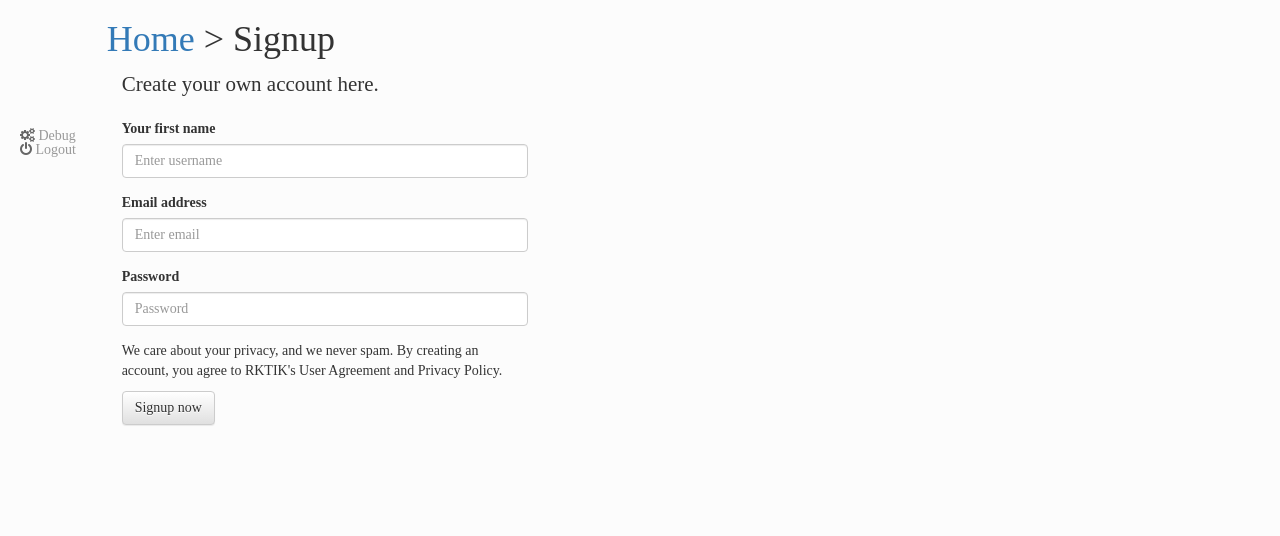
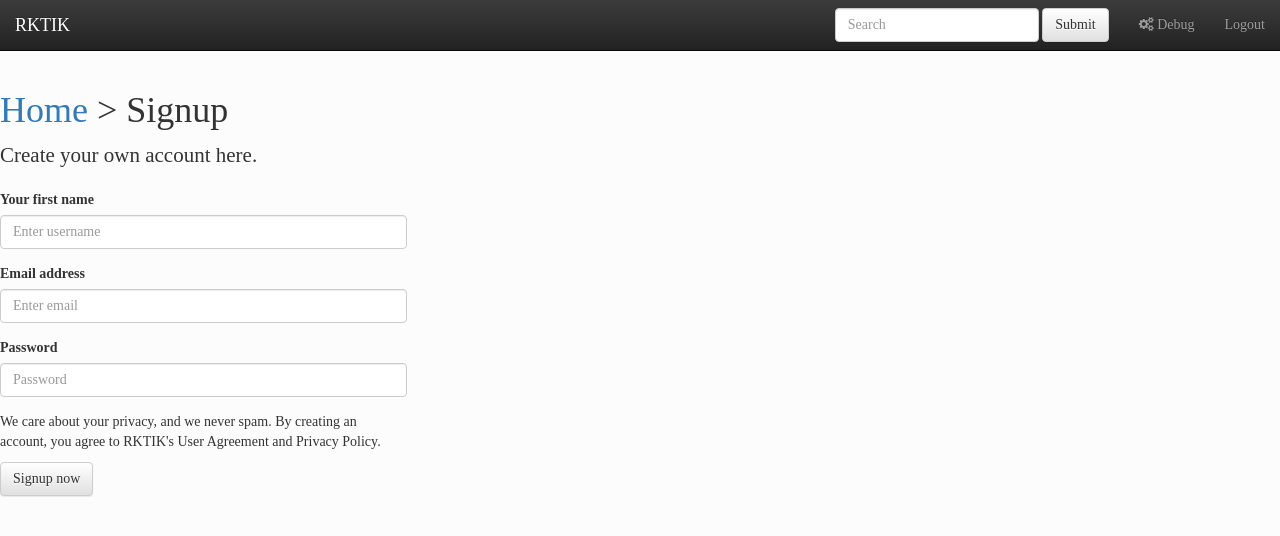
Before and after one commit to cafca/glia, a Python web app: template glia/templates/signup.html in a window 1280 px wide. Shown: the top 536 px of the page. Run offline with Jinja, Linux system fonts and the light colour scheme; the template is opened without the code that fills it, so the values that code supplies are empty; style sheets or scripts are compiled from the project's sources; some libraries are stand-ins or nearby versions.

Commit message:
Add basic top-navbar

```diff
--- a/glia/templates/base.html
+++ b/glia/templates/base.html
@@ -24,45 +24,58 @@
     <![endif]-->
   </head>
   <body>
+    <nav class="navbar navbar-inverse navbar-static-top">
+      <div class="container-fluid">
+        <div class="navbar-header">
+          <button type="button" class="navbar-toggle collapsed" data-toggle="collapse" data-target="#bs-navbar-collapse-1">
+            <span class="sr-only">Toggle navigation</span>
+            <span class="icon-bar"></span>
+            <span class="icon-bar"></span>
+            <span class="icon-bar"></span>
+          </button>
+          <a class="navbar-brand" href="#">RKTIK</a>
+        </div>
+
+        <!-- Navbar contents below this will be toggled on mobile -->
+
+        <!-- Persona/Groups menu -->
+        <div class="collapse navbar-collapse" id="bs-navbar-collapse-1">
+          <ul class="nav navbar-nav">
+          <!-- Link groups, sorted by identity, here -->
+          {% for asc in current_user.associations %}
+            {% if asc.right_id == current_user.active_persona.id %}
+            <li class="active"><a href="#">{{ current_user.active_persona.username }} <span class="sr-only">(active)</span></a></li>
+            {% else %}
+            <li><a href="#">{{ current_user.active_persona.username }}</a></li>
+            {% endif %}
+          {% endfor %}
+          </ul>
+
+          <!-- Toolbox -->
+          <ul class="nav navbar-nav navbar-right">
+            <li><a href="#"><i class="fa fa-cogs fa-2xd"></i> <span class="caption">Debug</span></a></li>
+            <li><a href="#">Logout</a></li>
+          </ul>
+
+          <!-- Right-aligned search form -->
+          <form class="navbar-form navbar-right" role="search">
+            <div class="form-group">
+              <input type="text" class="form-control" placeholder="Search">
+            </div>
+            <button type="submit" class="btn btn-default">Submit</button>
+            </div>
+          </form>
+        </div> <!-- /.navbar-collapse -->
+      </div> <!-- ./container-fluid -->
+    </nav>
+
     {% for message in get_flashed_messages() %}
         <div class='flash'><span>{{message}}</span></div>
     {% endfor %}
 
     <div class="container-fluid main-container">
         <div class="row">
-            <div class="header col-md-1">
-            <ul>
-                {% for as in current_user.associations %}
-                    <li>
-                        {% if as.right_id == current_user.active_persona.id %}
-                        <a href="#" class="active">
-                            <p><i class="fa fa-circle fa-2xd"></i> <span class="caption"><strong>{{as.persona.username}}</strong></span></p>
-                        </a>
-
-                        {% else %}
-                        <a href="#">
-                            <p><i class="fa fa-circle-blank fa-2xd"></i> <span class="caption"><strong>{{as.persona.username}}</strong></span></p>
-                        </a>
-                        {% endif %}
-                    </li>
-
-                    {% for group in as.persona.groups_followed %}
-                    <a href="{{ url_for('.group', id=group.id) }}"><li>{{group.username}}</li></a>
-                    {% endfor %}
-                {% endfor %}
-
-                <a href="#"><li>
-                    <p><i class="fa fa-cogs fa-2xd"></i> <span class="caption">Debug</span></p>
-                </li></a>
-                <a href="{{url_for('.logout')}}"><li>
-                    <p><i class="fa fa-power-off fa-2xd"></i> <span class="caption">Logout</span></p>
-                </li></a>
-            </ul>
-            </div>
-
-
-
-            <div class="main cold-md-11">
+            <div class="main cold-md-12">
             {% block content %}{% endblock %}
             </div>
         </div>
```
